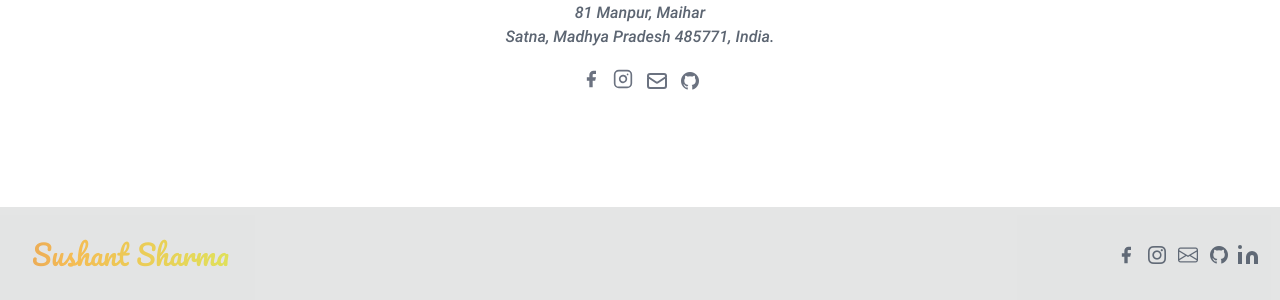
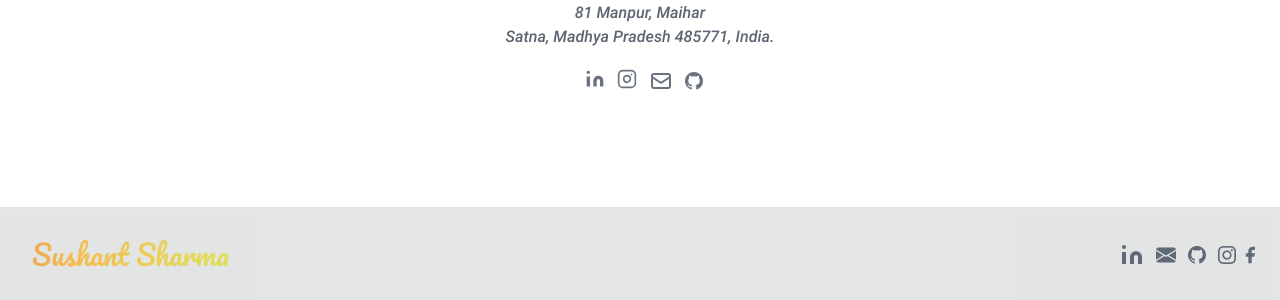
Before and after one commit to sushantsharma08/portfolio, an Angular app in the folder portfolio/: page /my-contacts in a window 1280 px wide. Shown: the part 802-1102 px from the top of the page. Built offline with nearby package versions, Linux system fonts and the light colour scheme.

Commit message:
updated footer

```diff
--- a/portfolio/src/app/component/constants/footer/footer.component.html
+++ b/portfolio/src/app/component/constants/footer/footer.component.html
@@ -6,35 +6,36 @@
           <span class="ml-3 text-2xl opacity-80 tag">Sushant Sharma</span>
         </a>
         <span class="inline-flex sm:ml-auto sm:mt-0 mt-4 justify-center items-center sm:justify-start ">
-          <a href="https://www.facebook.com/profile.php?id=100012734173768" class="text-gray-600" target="_blank">
-            <svg fill="currentColor" stroke-linecap="round" stroke-linejoin="round" stroke-width="2" class="w-5 h-5"
-              viewBox="0 0 24 24">
-              <path d="M18 2h-3a5 5 0 00-5 5v3H7v4h3v8h4v-8h3l1-4h-4V7a1 1 0 011-1h3z"></path>
-            </svg>
-          </a>
-          <a href="https://www.instagram.com/sushant_sharma2?r=nametag" class="ml-3 text-gray-600" target="_blank">
-            <i class="bi bi-instagram text-lg relative "></i>
-          </a>
-          <a href="mailto:sushantsharmadev@gmail.com" class="ml-3 text-gray-600" target="_blank">
-            <i class="bi bi-envelope text-xl"></i>
-            <!-- <svg xmlns="http://www.w3.org/2000/svg" class="h-6 w-6 -top-1" fill="none" viewBox="0 0 24 24"
-              stroke="currentColor" stroke-width="2">
-              <path stroke-linecap="round" stroke-linejoin="round"
-                d="M3 8l7.89 5.26a2 2 0 002.22 0L21 8M5 19h14a2 2 0 002-2V7a2 2 0 00-2-2H5a2 2 0 00-2 2v10a2 2 0 002 2z" />
-            </svg> -->
-          </a>
-          <a href="https://github.com/sushantsharma08" class="ml-3 text-gray-600 " target="_blank">
-            <i class="bi bi-github text-lg relative "></i>
-          </a>
           <a class=" ml-2 text-gray-600 " href="https://www.linkedin.com/in/sushant-sharma-68b915230/" target=" _blank">
             <svg  fill="currentColor" stroke="currentColor" stroke-linecap="round" stroke-linejoin="round"
-              stroke-width="0" class="w-6 h-6" viewBox="0 0 24 24">
+              stroke-width="0" class="w-6 h-6 relative -top-3/4" viewBox="0 0 24 24">
               <path stroke="none"
                 d="M16 8a6 6 0 016 6v7h-4v-7a2 2 0 00-2-2 2 2 0 00-2 2v7h-4v-7a6 6 0 016-6zM2 9h4v12H2z">
               </path>
               <circle cx="4" cy="4" r="2" stroke="none"></circle>
             </svg>
+
           </a>
+          <a href="mailto:sushantsharmadev@gmail.com" class="ml-3 text-gray-600" target="_blank">
+            <!-- <i class="bi bi-envelope text-xl font-black"></i> -->
+            <i class="bi bi-envelope-fill text-xl"></i>
+          </a>
+          <a href="https://github.com/sushantsharma08" class="ml-3 text-gray-600 " target="_blank">
+            <i class="bi bi-github text-lg relative "></i>
+          </a>
+          <a href="https://www.instagram.com/sushant_sharma2?r=nametag" class="ml-3 text-gray-600" target="_blank">
+            <i class="bi bi-instagram text-lg relative "></i>
+          </a>
+          <a href="https://www.facebook.com/profile.php?id=100012734173768" class="text-gray-600" target="_blank">
+            <svg fill="currentColor" stroke-linecap="round" stroke-linejoin="round" stroke-width="2" class="w-5 h-5 ml-1"
+              viewBox="0 0 24 24">
+              <path d="M18 2h-3a5 5 0 00-5 5v3H7v4h3v8h4v-8h3l1-4h-4V7a1 1 0 011-1h3z"></path>
+            </svg>
+          </a>
+
+
+
+
         </span>
       </div>
     </div>
--- a/portfolio/src/app/component/routed-component/routed-components/contact-me/contact-me.component.html
+++ b/portfolio/src/app/component/routed-component/routed-components/contact-me/contact-me.component.html
@@ -62,13 +62,17 @@
                     </p>
 
                     <span class="inline-flex sm:ml-auto sm:mt-0 mt-4 justify-center sm:justify-start">
-                        <a href="https://www.facebook.com/profile.php?id=100012734173768" class="text-gray-500"
-                            target="_blank">
-                            <svg fill="currentColor" stroke-linecap="round" stroke-linejoin="round" stroke-width="2"
-                                class="w-5 h-5" viewBox="0 0 24 24">
-                                <path d="M18 2h-3a5 5 0 00-5 5v3H7v4h3v8h4v-8h3l1-4h-4V7a1 1 0 011-1h3z"></path>
+                        <a class=" ml-2 text-gray-600 " href="https://www.linkedin.com/in/sushant-sharma-68b915230/" target=" _blank">
+                            <svg  fill="currentColor" stroke="currentColor" stroke-linecap="round" stroke-linejoin="round"
+                              stroke-width="0" class="h-5 w-5 text-gray-500 " viewBox="0 0 24 24">
+                              <path stroke="none"
+                                d="M16 8a6 6 0 016 6v7h-4v-7a2 2 0 00-2-2 2 2 0 00-2 2v7h-4v-7a6 6 0 016-6zM2 9h4v12H2z">
+                              </path>
+                              <circle cx="4" cy="4" r="2" stroke="none"></circle>
                             </svg>
-                        </a>
+
+                          </a>
+
                         <a href="https://www.instagram.com/sushant_sharma2?r=nametag" class="ml-3 text-gray-500"
                             target="_blank">
                             <svg fill="none" stroke="currentColor" stroke-linecap="round" stroke-linejoin="round"
```
